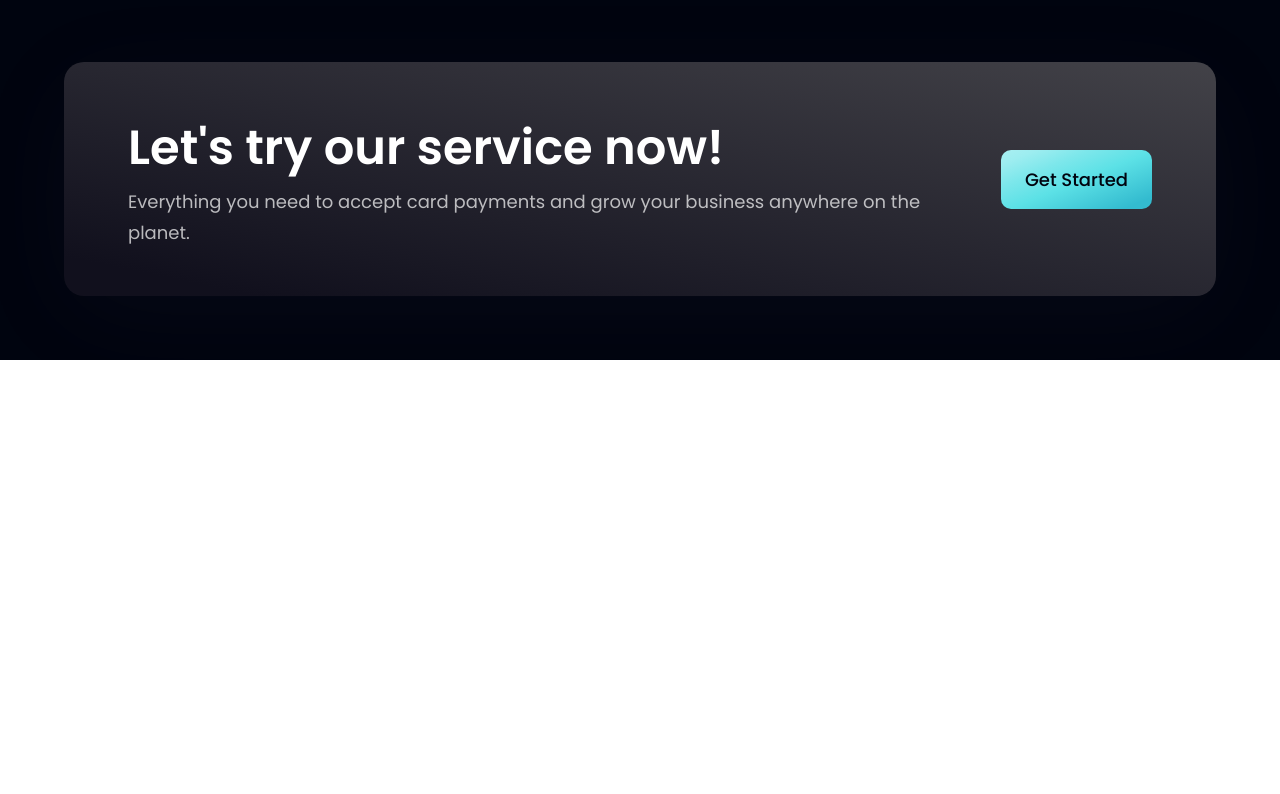
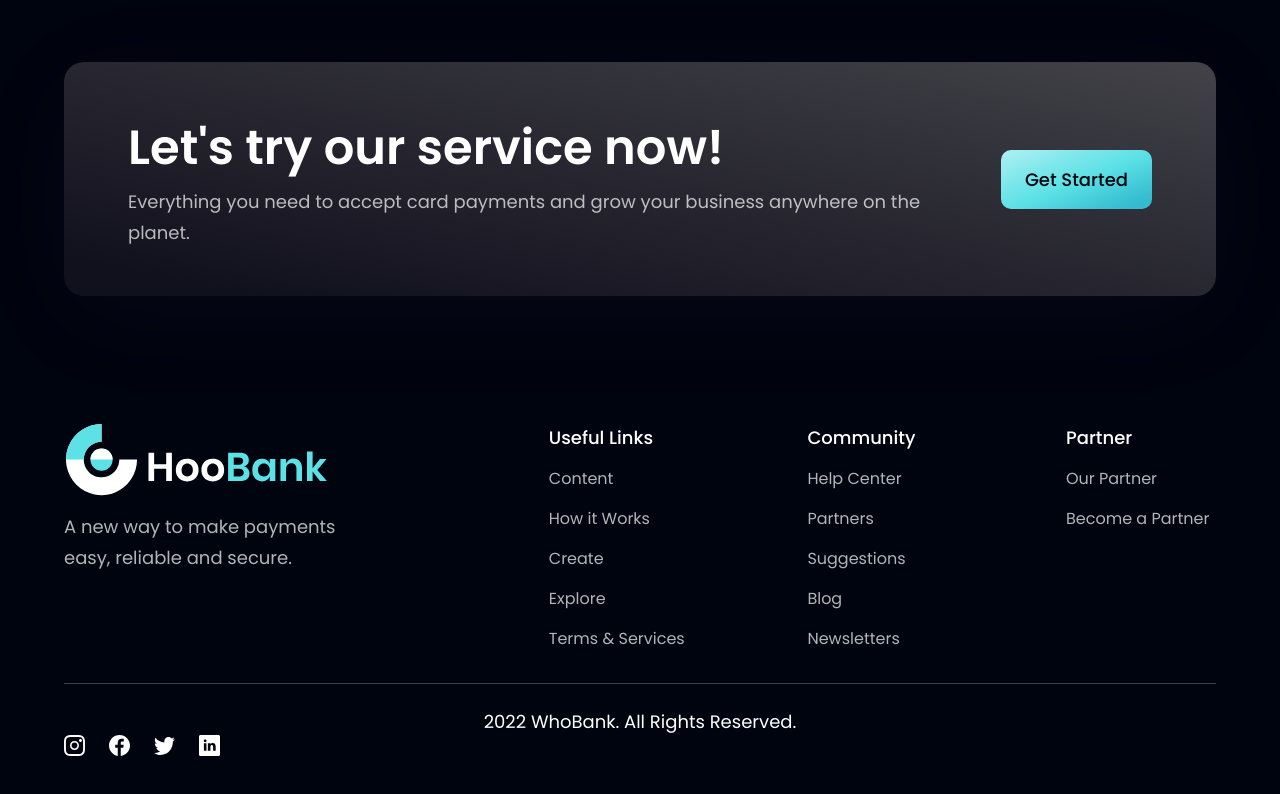
Before and after one commit to manovinayak/who-bank-app, a React (Vite) app: page / in a window 1280 px wide. Shown: the part 4309-5103 px from the top of the page. Before the commit the page ends 4669 px from the top, so only its background shows below. Built offline with nearby package versions, Linux system fonts and the light colour scheme.

Commit message:
feat(footer): added footer section

```diff
--- a/src/components/Footer.jsx
+++ b/src/components/Footer.jsx
@@ -1,7 +1,80 @@
 import React from "react";
+import styles from "../styles";
+import { logo } from "../assets/index";
+import { footerLinks, socialMedia } from "../constants/index";
 
-const Footer = () => {
-  return <div></div>;
-};
+const Footer = () => (
+  <section className={`${styles.flexCenter} ${styles.paddingY} flex-col`}>
+    <div className={`${styles.flexStart} md:flex-row flex-col mb-8 w-full`}>
+      <div className={"flex-1 flex flex-col justify-start mr-10"}>
+        <img
+          src={logo}
+          alt={"whobank"}
+          className={"w-[266px] h-[72px] object-contain"}
+        />
+        <p className={`${styles.paragraph} mt-4 max-w-[310px]`}>
+          A new way to make payments easy, reliable and secure.
+        </p>
+      </div>
+      <div
+        className={
+          "flex-[1.5] w-full flex flex-row justify-between flex-wrap md:mt-0 mt-10"
+        }
+      >
+        {footerLinks.map((footerLink) => (
+          <div
+            key={footerLink.key}
+            className={"flex flex-col ss:my-0 my-4 min-w-[150px]"}
+          >
+            <h4
+              className={
+                "font-poppins font-medium text-[18px] leading-[27px] text-white"
+              }
+            >
+              {footerLink.title}
+            </h4>
+            <ul className={"list-none mt-4"}>
+              {footerLink.links.map((link, index) => (
+                <li
+                  key={link.name}
+                  className={`font-poppins font-normal text-[16px] leading-[24px] text-dimWhite hover:text-secondary cursor-pointer ${
+                    index !== footerLink.links.length - 1 ? "mb-4" : "mb-0"
+                  }`}
+                >
+                  {link.name}
+                </li>
+              ))}
+            </ul>
+          </div>
+        ))}
+      </div>
+    </div>
+    <div
+      className={
+        "w-full justify-between items-center md:flex-row flex-col pt-6 border-t-[1px] border-t-[#3f3e45]"
+      }
+    >
+      <p
+        className={
+          "font-poppins font-normal text-center text-[18px] leading-[27px] text-white"
+        }
+      >
+        2022 WhoBank. All Rights Reserved.
+      </p>
+      <div className={"flex flex-row md:mt-0 mt-6"}>
+        {socialMedia.map((social, index) => (
+          <img
+            key={social.id}
+            src={social.icon}
+            alt={social.id}
+            className={`w-[21px] h-[21px] object-contain cursor-pointer ${
+              index !== socialMedia.length - 1 ? "mr-6" : "mr-0"
+            }`}
+          />
+        ))}
+      </div>
+    </div>
+  </section>
+);
 
 export default Footer;
```
